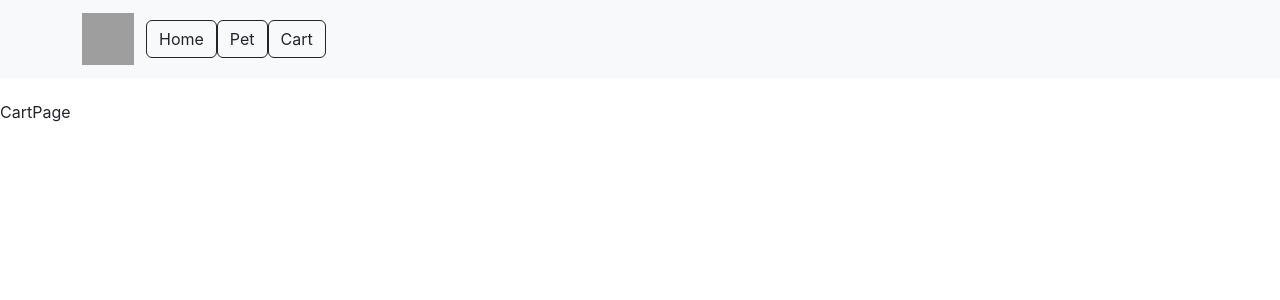
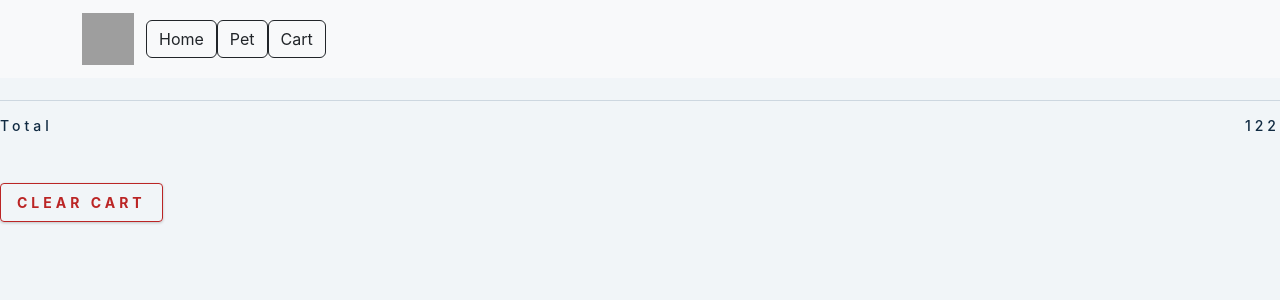
Before and after one commit to phamduongtandat/Shopping-Cart-Client, a React (Create React App) app: page /Cart in a window 1280 px wide. Shown: the top 300 px of the page. Built offline with nearby package versions, Linux system fonts and the light colour scheme; grey boxes are pictures that could not be loaded.

Commit message:
update cart

```diff
--- /dev/null
+++ b/src/Component/CartItem.js
@@ -0,0 +1,38 @@
+import React from 'react'
+
+function CartItem({ name, ava, price }) {
+    return (
+
+        <section className="cart">
+            <div>
+                <article className="cart-item">
+                    <img src={ava} alt='' />
+                    <div>
+                        <h4>{name}</h4>
+                        <h4 className="item-price">{price}</h4>
+                        <button className="remove-btn">REMOVE</button>
+                    </div>
+                    <div>
+                        {/* {/* increase amount * /} */}
+                        <button className="amount-btn">
+                            <svg xmlns="http://www.w3.org/2000/svg" viewBox="0 0 20 20">
+                                <path d="M10.707 7.05L10 6.343 4.343 12l1.414 1.414L10 9.172l4.243 4.242L15.657 12z" />
+                            </svg>
+                        </button>
+                        <p className="amount">2</p>
+                        {/* {/* decrease amount * /} */}
+                        <button className="amount-btn">
+                            <svg xmlns="http://www.w3.org/2000/svg" viewBox="0 0 20 20">
+                                <path d="M9.293 12.95l.707.707L15.657 8l-1.414-1.414L10 10.828 5.757 6.586 4.343 8z" />
+                            </svg>
+                        </button>
+                    </div>
+                </article>
+            </div>
+
+        </section>
+
+    )
+}
+
+export default CartItem
--- /dev/null
+++ b/src/Component/CartList.css
@@ -0,0 +1,237 @@
+:root {
+    --clr-primary: #2680c0;
+    --clr-primary-dark: hsl(205, 100%, 21%);
+    --clr-primary-light: hsl(205, 84%, 74%);
+    --clr-grey-1: #102a42;
+    --clr-grey-5: #617d98;
+    --clr-grey-10: #f1f5f8;
+    --clr-white: #fff;
+    --clr-red-dark: hsl(360, 67%, 44%);
+    --clr-red-light: hsl(360, 71%, 66%);
+    --transition: all 0.3s linear;
+    --spacing: 0.25rem;
+    --radius: 0.25rem;
+    --large-screen-width: 1170px;
+    --small-screen-width: 90vw;
+    --fixed-width: 50rem;
+  }
+  * {
+    margin: 0;
+    padding: 0;
+    box-sizing: border-box;
+  }
+  body {
+    font-family: -apple-system, BlinkMacSystemFont, 'Segoe UI', Roboto, Oxygen,
+      Ubuntu, Cantarell, 'Open Sans', 'Helvetica Neue', sans-serif;
+    background: var(--clr-grey-10);
+    color: var(--clr-grey-1);
+    line-height: 1.5;
+    font-size: 0.875rem;
+  }
+  /* img {
+    width: 100%;
+    display: block;
+  } */
+  h1,
+  h2,
+  h3,
+  h4 {
+    letter-spacing: var(--spacing);
+    text-transform: capitalize;
+    line-height: 1.25;
+    margin-bottom: 0.75rem;
+  }
+  h1 {
+    font-size: 3rem;
+  }
+  h2 {
+    font-size: 2rem;
+  }
+  h3 {
+    font-size: 1.5rem;
+  }
+  h4 {
+    font-size: 0.875rem;
+  }
+  p {
+    margin-bottom: 1.25rem;
+  }
+
+  /* more global css */
+
+  .btnn {
+    text-transform: uppercase;
+    background: var(--clr-primary);
+    color: var(--clr-white);
+    padding: 0.375rem 0.75rem;
+    letter-spacing: var(--spacing);
+    display: inline-block;
+    font-weight: 700;
+    transition: var(--transition);
+    font-size: 0.875rem;
+    border: none;
+    cursor: pointer;
+    box-shadow: 0 1px 3px rgba(0, 0, 0, 0.2);
+  }
+  .btnn:hover {
+    color: var(--clr-primary);
+    background: var(--clr-primary-light);
+  }
+
+  /*
+  ===============
+  Navbar
+  ===============
+  */
+  .loading {
+    text-align: center;
+    margin-top: 5rem;
+  }
+  nav {
+    background: var(--clr-primary);
+    padding: 1.25rem 2rem;
+  }
+  .nav-center {
+    max-width: var(--fixed-width);
+    width: 100%;
+    margin: 0 auto;
+    display: flex;
+    justify-content: space-between;
+    align-items: center;
+  }
+  nav h3 {
+    margin-bottom: 0;
+    color: var(--clr-white);
+  }
+  .nav-container {
+    display: block;
+    position: relative;
+  }
+  nav svg {
+    width: 2rem;
+    fill: var(--clr-white);
+  }
+  .amount-container {
+    position: absolute;
+    top: -0.85rem;
+    right: -0.85rem;
+    width: 1.75rem;
+    height: 1.75rem;
+    border-radius: 50%;
+    background: var(--clr-primary-light);
+    display: flex;
+    align-items: center;
+    justify-content: center;
+  }
+  .total-amount {
+    color: var(--clr-white);
+    margin-bottom: 0;
+    font-size: 1.25rem;
+  }
+  /*
+  ===============
+  Cart
+  ===============
+  */
+  .cart {
+    width: 90vw;
+    margin: 0 auto;
+    max-width: var(--fixed-width);
+  }
+  .cart h2 {
+    text-transform: uppercase;
+    text-align: center;
+    margin-bottom: 3rem;
+  }
+  .empty-cart {
+    text-transform: lowercase;
+    color: var(--clr-grey-5);
+    margin-top: 1rem;
+    text-align: center;
+  }
+  .cart footer {
+    margin-top: 4rem;
+    text-align: center;
+  }
+  .cart-total h4 {
+    text-transform: capitalize;
+    display: flex;
+    justify-content: space-between;
+    margin-top: 1rem;
+  }
+  .clear-btn {
+    background: transparent;
+    padding: 0.5rem 1rem;
+    color: var(--clr-red-dark);
+    border: 1px solid var(--clr-red-dark);
+    margin-top: 2.25rem;
+    border-radius: var(--radius);
+  }
+  .clear-btn:hover {
+    background: var(--clr-red-light);
+    color: var(--clr-red-dark);
+    border-color: var(--clr-red-light);
+  }
+  /*
+  ===============
+  Cart Item
+  ===============
+  */
+  .cart-item {
+    display: grid;
+    align-items: center;
+    grid-template-columns: auto 1fr auto;
+    grid-column-gap: 1.5rem;
+    margin: 1.5rem 0;
+  }
+  .cart-item img {
+    width:10rem;
+
+    object-fit: cover;
+
+    display: block;
+  }
+  .cart-item h4 {
+    margin-bottom: 0.5rem;
+    font-weight: 500;
+    letter-spacing: 2px;
+  }
+  .item-price {
+    color: var(--clr-grey-5);
+  }
+  .remove-btn {
+    color: var(--clr-primary);
+    letter-spacing: var(--spacing);
+    cursor: pointer;
+    font-size: 0.85rem;
+    background: transparent;
+    border: none;
+    margin-top: 0.375rem;
+    transition: var(--transition);
+  }
+  .remove-btn:hover {
+    color: var(--clr-primary-light);
+  }
+  .amount-btn {
+    width: 1.5rem;
+    background: transparent;
+    border: none;
+    cursor: pointer;
+  }
+  .amount-btn svg {
+    fill: var(--clr-primary);
+  }
+  .amount-btn:hover svg {
+    fill: var(--clr-primary-light);
+  }
+  .amount {
+    text-align: center;
+    margin-bottom: 0;
+    font-size: 1.25rem;
+    line-height: 1;
+  }
+  hr {
+    background: var(--clr-grey-5);
+    border-color: transparent;
+    border-width: 0.25px;
+  }
--- /dev/null
+++ b/src/Component/CartList.js
@@ -0,0 +1,34 @@
+import React from 'react'
+import CartItem from './CartItem'
+import './CartList.css'
+
+function CartList() {
+    const storage = JSON.parse(localStorage.getItem('cartStorage')) ?? []
+    console.log(storage)
+    return (
+        <div >
+            {storage.map((prod) => {
+                return <div key={prod.id} >
+                    <CartItem
+                        ava={prod.avatar}
+                        name={prod.name}
+                        price={prod.price} />
+                </div>
+            })}
+            <footer>
+                <hr />
+                <div className="cart-total">
+                    <h4>
+                        total <span>122</span>
+                    </h4>
+                </div>
+                <button className="btnn clear-btn">
+                    clear cart
+                </button>
+            </footer>
+        </div>
+
+    )
+}
+
+export default CartList
--- a/src/Component/PetItem.js
+++ b/src/Component/PetItem.js
@@ -1,7 +1,7 @@
 import React from 'react'
 import { Link } from 'react-router-dom';
 
-function PetItem({ name, img, price, id }) {
+function PetItem({ name, img, price, id, onClickForAddCart }) {
     return (
         <div className="card" style={{ width: 'auto', height: '460px' }}>
             <img src={img} className="card-img-top" style={{ height: '255px' }} alt="..." />
@@ -12,7 +12,7 @@ function PetItem({ name, img, price, id }) {
 
             <div className="card-body">
                 <Link to={`/Pet/${id}`} className=" btn btn-outline-info card-link">Detail</Link>
-                <button type="button" className=" card-link btn btn-outline-success">Buy</button>
+                <button onClick={() => { onClickForAddCart(id) }} type="button" className=" card-link btn btn-outline-success">ADD TO CART</button>
             </div>
         </div>
 
--- a/src/Component/PetList.js
+++ b/src/Component/PetList.js
@@ -16,6 +16,17 @@ function PetList() {
             setLoading(false)
         }, 800);
     }, []);
+
+    const prod = JSON.parse(localStorage.getItem('cartStorage')) ?? [];
+    const handleAddCart = (id) => {
+        const addPet = pets.find(pet => pet.id === id)
+        prod.push(addPet)
+        // console.log('prod', typeof prod)
+
+        localStorage.setItem('cartStorage', JSON.stringify([...prod]))
+
+
+    }
     return (
         loading ? <Loading /> :
             <div className="container">
@@ -27,6 +38,7 @@ function PetList() {
                                 name={pet.name}
                                 price={pet.price}
                                 img={pet.avatar}
+                                onClickForAddCart={handleAddCart}
                             />
                         </div>
                     ))}
--- a/src/Pages/CartPage.js
+++ b/src/Pages/CartPage.js
@@ -1,9 +1,12 @@
 import React from 'react'
+import CartList from '../Component/CartList'
+
 
 function CartPage() {
+
     return (
         <div>
-            CartPage
+            <CartList />
         </div>
     )
 }
```
